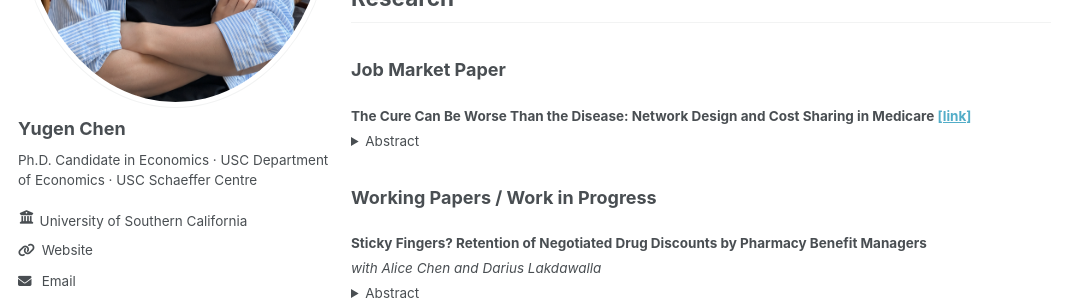
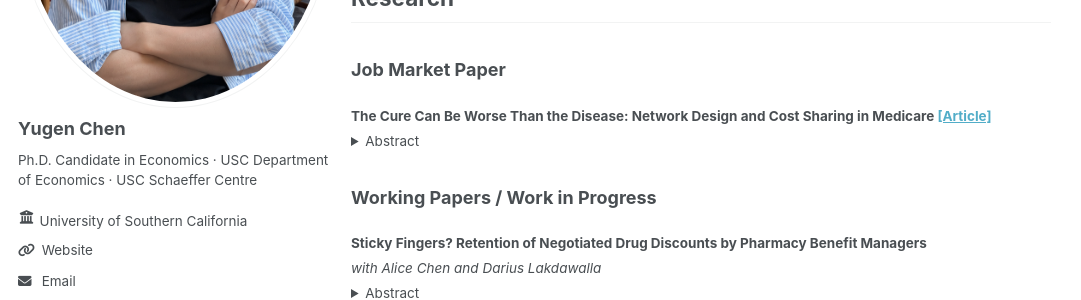
Before and after one commit to YugenChen/YugenChen.github.io, a Jekyll site: the page built from _pages/about.md, in a window 1280 px wide and 900 px high. Shown: the part 378-678 px from the top of the window, without its empty margins (0-1081 px from the left). Built offline with Jekyll 4.4.1, drawn with Linux system fonts in a browser that asks for light colours.

Commit message:
Rename JMP link label to Article

```diff
--- a/_data/research.yml
+++ b/_data/research.yml
@@ -3,7 +3,7 @@
 job_market_paper:
   title: 'The Cure Can Be Worse Than the Disease: Network Design and Cost Sharing in Medicare'
   url: 'https://www.dropbox.com/scl/fi/z5phkm6fibb6zucbx5ugf/YChen_JMP.pdf?rlkey=4e1qza7qe4gz6k14p8mxlg2on&dl=0'
-  link_label: link
+  link_label: Article
   abstract: >-
     Pharmacy benefit managers (PBMs) negotiate with pharmacies and steer patients through cost sharing.
     I examine how losing a potential replacement for an incumbent preferred pharmacy affects these
```
